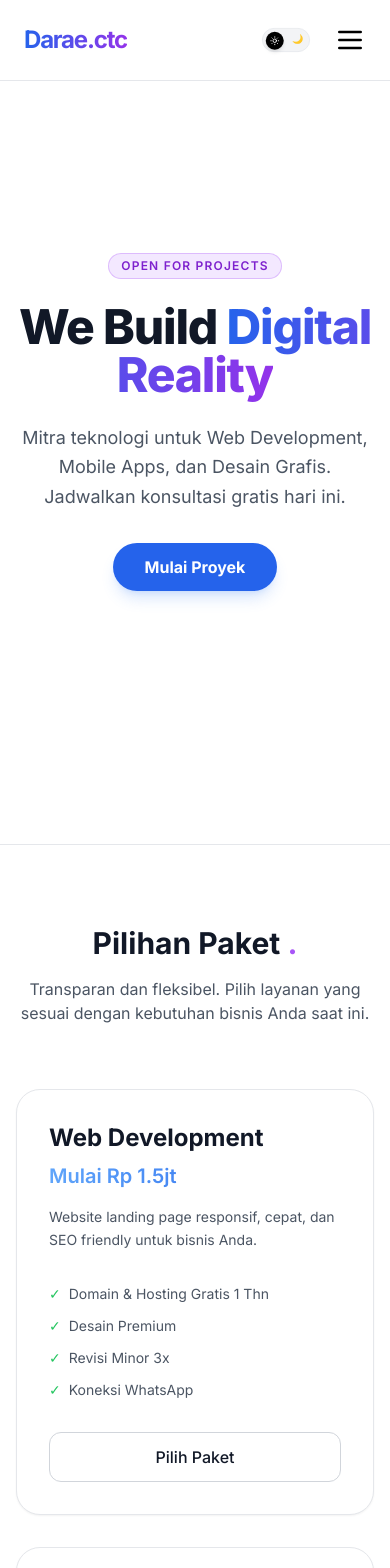
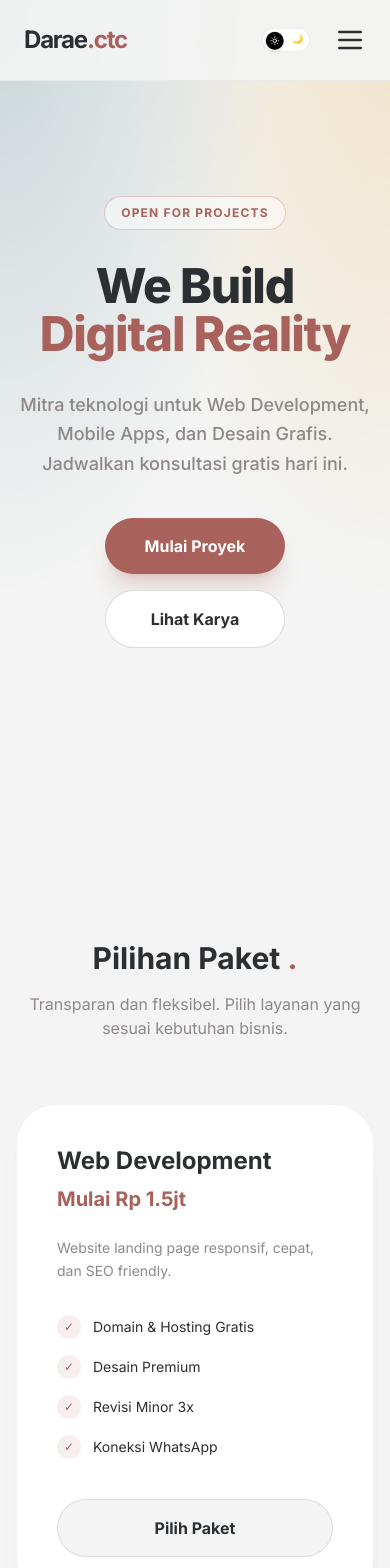
Before and after one commit to rifkyprataama/Darae.ctc, a Next.js app: page / in a window 390 px wide. Shown: the top 1568 px of the page. Built offline with nearby package versions, Linux system fonts and the light colour scheme.

Commit message:
Update palette

```diff
--- a/src/app/globals.css
+++ b/src/app/globals.css
@@ -2,33 +2,58 @@
 @tailwind components;
 @tailwind utilities;
 
+/* 1. SETUP HALAMAN */
 html {
   scroll-behavior: smooth;
   scroll-padding-top: 100px;
 }
 
-/* Scrollbar Style tetap pertahankan */
+body {
+  /* Memastikan transisi warna background halus saat ganti tema */
+  @apply transition-colors duration-300;
+}
+
+/* 2. KUSTOMISASI SCROLLBAR (PREMIUM LOOK) */
+
+/* Lebar Scrollbar */
 ::-webkit-scrollbar {
-  width: 10px;
+  width: 14px; /* Sedikit lebar untuk memberi ruang border (efek melayang) */
 }
+
+/* TRACK (Jalur Scrollbar) */
 ::-webkit-scrollbar-track {
-  background: #f3f4f6;
+  background: transparent; /* Dibuat transparan agar bersih */
 }
-.dark ::-webkit-scrollbar-track {
-  background: #09090b;
+
+/* THUMB (Batang Scrollbar) - DEFAULT (LIGHT MODE) */
+::-webkit-scrollbar-thumb {
+  /* Warna: Abu-abu dari palette Darae dengan transparansi */
+  @apply bg-darae-grey/40;
+
+  /* Trik CSS untuk membuat efek "Floating" (Melayang) */
+  border: 4px solid transparent;
+  background-clip: content-box;
+
+  /* Bentuk: Sangat Bulat */
+  border-radius: 9999px;
 }
-::-webkit-scrollbar-thumb {
-  background: #9ca3af;
-  border-radius: 99px;
-  border: 2px solid transparent;
-  background-clip: content-box;
+
+/* Saat Mouse Menyentuh Scrollbar (HOVER) */
+::-webkit-scrollbar-thumb:hover {
+  /* Warna: Berubah jadi Terracotta (Accent) */
+  @apply bg-darae-accent;
+
+  /* Sedikit memperbesar batang saat dihover */
+  border: 3px solid transparent;
 }
+
+/* 3. KHUSUS DARK MODE */
 .dark ::-webkit-scrollbar-thumb {
-  background: #3f3f46;
+  /* Warna: Putih transparan agar kontras dengan biru tua */
+  @apply bg-white/20;
 }
-::-webkit-scrollbar-thumb:hover {
-  background: #6b7280;
+
+/* Hover di Dark Mode tetap Terracotta agar konsisten */
+.dark ::-webkit-scrollbar-thumb:hover {
+  @apply bg-darae-accent;
 }
-.dark ::-webkit-scrollbar-thumb:hover {
-  background: #52525b;
-}
--- a/src/app/layout.tsx
+++ b/src/app/layout.tsx
@@ -20,8 +20,11 @@ export default function RootLayout({
   }>) {
     return (
       <html lang="en" suppressHydrationWarning>
-        <body className={`${inter.className} bg-white text-gray-900 dark:bg-black dark:text-white`}>
-          {/* 2. BUNGKUS CHILDREN DENGAN THEME PROVIDER */}
+        <body
+          className={`${inter.className}
+            bg-darae-light text-darae-charcoal
+            dark:bg-darae-dark dark:text-darae-light`}
+        >
           <ThemeProvider
               attribute="class"
               defaultTheme="system"
@@ -29,7 +32,7 @@ export default function RootLayout({
               disableTransitionOnChange
             >
               {children}
-            </ThemeProvider>
+          </ThemeProvider>
         </body>
       </html>
     );
--- a/src/components/Footer.tsx
+++ b/src/components/Footer.tsx
@@ -1,7 +1,28 @@
 export default function Footer() {
   return (
-    <footer className="py-10 text-center text-gray-500 dark:text-gray-600 border-t border-gray-200 dark:border-white/10 text-sm transition-colors">
-      <p>&copy; 2025 Darae Creative & Tech. All rights reserved.</p>
+    <footer className="py-12 px-4 text-center border-t border-darae-grey/10 bg-darae-light/50 dark:bg-black/20 backdrop-blur-sm transition-colors">
+      <div className="max-w-6xl mx-auto flex flex-col md:flex-row justify-between items-center gap-6">
+
+        {/* Brand */}
+        <div className="text-left">
+          <span className="text-xl font-bold text-darae-charcoal dark:text-white">
+            Darae<span className="text-darae-accent">.ctc</span>
+          </span>
+          <p className="text-xs text-darae-grey mt-1">Digital Creativity & Technology.</p>
+        </div>
+
+        {/* Copyright */}
+        <p className="text-sm text-darae-grey dark:text-gray-500 font-medium">
+          &copy; {new Date().getFullYear()} All rights reserved.
+        </p>
+
+        {/* Social Links (Opsional) */}
+        <div className="flex gap-4">
+           {/* Contoh link placeholder */}
+           <a href="#" className="w-8 h-8 rounded-full bg-darae-grey/10 flex items-center justify-center text-darae-grey hover:bg-darae-accent hover:text-white transition">IG</a>
+           <a href="#" className="w-8 h-8 rounded-full bg-darae-grey/10 flex items-center justify-center text-darae-grey hover:bg-darae-accent hover:text-white transition">WA</a>
+        </div>
+      </div>
     </footer>
   );
 }
--- a/src/components/Hero.tsx
+++ b/src/components/Hero.tsx
@@ -1,25 +1,41 @@
 export default function Hero() {
   return (
-    <section className="flex flex-col items-center justify-center h-screen text-center px-4">
-      {/* Badge: Ungu gelap di Light Mode, Ungu terang di Dark Mode */}
-      <div className="mb-6 px-3 py-1 rounded-full text-xs font-semibold uppercase tracking-widest border border-purple-500/30 bg-purple-100 text-purple-700 dark:bg-purple-500/10 dark:text-purple-300 transition-colors">
+    <section className="relative flex flex-col items-center justify-center min-h-screen text-center px-4 overflow-hidden">
+
+      {/* --- BACKGROUND GRADIENT MESH (The "Clouds") --- */}
+      {/* Light Mode: Soft Blue & Pale Yellow */}
+      <div className="absolute top-0 left-0 w-full h-full bg-mesh-light opacity-60 dark:opacity-0 transition-opacity duration-500 -z-10"></div>
+
+      {/* Dark Mode: Deep Blue accents */}
+      <div className="absolute top-0 left-0 w-full h-full bg-mesh-dark opacity-0 dark:opacity-100 transition-opacity duration-500 -z-10"></div>
+      {/* ----------------------------------------------- */}
+
+      {/* Badge Status */}
+      <div className="mb-8 px-4 py-2 rounded-full text-xs font-bold uppercase tracking-widest border border-darae-accent/30 bg-white/50 text-darae-accent dark:bg-black/20 dark:text-white backdrop-blur-sm">
         Open for Projects
       </div>
 
       {/* Judul Utama */}
-      <h1 className="text-5xl md:text-7xl font-extrabold tracking-tight mb-6 text-gray-900 dark:text-white transition-colors">
-        We Build <span className="text-transparent bg-clip-text bg-gradient-to-r from-blue-600 to-purple-600 dark:from-blue-400 dark:to-purple-600">Digital Reality</span>
+      <h1 className="text-5xl md:text-7xl font-extrabold tracking-tight mb-8 text-darae-charcoal dark:text-white">
+        We Build <br />
+        <span className="text-darae-accent">Digital Reality</span>
       </h1>
 
-      {/* Deskripsi: Abu gelap di Light, Abu terang di Dark */}
-      <p className="text-gray-600 dark:text-gray-400 max-w-2xl text-lg mb-8 leading-relaxed transition-colors">
+      {/* Deskripsi */}
+      <p className="text-darae-grey dark:text-gray-300 max-w-2xl text-lg mb-10 leading-relaxed font-medium">
         Mitra teknologi untuk Web Development, Mobile Apps, dan Desain Grafis.
         Jadwalkan konsultasi gratis hari ini.
       </p>
 
-      <a href="#contact" className="px-8 py-3 bg-blue-600 text-white rounded-full font-bold hover:bg-blue-500 transition shadow-lg shadow-blue-500/20">
-          Mulai Proyek
-      </a>
+      {/* Tombol CTA (Warna Terracotta) */}
+      <div className="flex flex-col md:flex-row gap-4">
+        <a href="#contact" className="px-10 py-4 bg-darae-accent text-white rounded-[2rem] font-bold hover:opacity-90 transition shadow-xl shadow-darae-accent/20">
+            Mulai Proyek
+        </a>
+        <a href="#portfolio" className="px-10 py-4 bg-white text-darae-charcoal border border-darae-grey/30 rounded-[2rem] font-bold hover:bg-gray-50 dark:bg-white/10 dark:text-white dark:hover:bg-white/20 transition">
+            Lihat Karya
+        </a>
+      </div>
     </section>
   );
 }
--- a/src/components/Navbar.tsx
+++ b/src/components/Navbar.tsx
@@ -1,57 +1,55 @@
 'use client'
 import { useState } from 'react'
 import Link from "next/link";
-import ThemeToggle from "./ThemeToggle"; // <--- 1. KITA IMPORT INI
+import ThemeToggle from "./ThemeToggle";
 
 export default function Navbar() {
   const [isOpen, setIsOpen] = useState(false);
 
   return (
-    // UPDATE STYLE NAV:
-    // - bg-white/70 (Transparan Putih) saat Light Mode
-    // - dark:bg-black/50 (Transparan Hitam) saat Dark Mode
-    <nav className="fixed top-0 w-full p-6 flex justify-between items-center backdrop-blur-md z-50 border-b border-gray-200 dark:border-white/10 bg-white/70 dark:bg-black/50 transition-colors duration-300">
+    // 1. UPDATE CONTAINER STYLE:
+    // - Background: Warna Darae Light/Dark dengan opacity 90% (Solid tapi transparan dikit)
+    // - Blur: Sm (Halus, tidak blur berlebihan seperti kaca)
+    // - Border: Abu tipis transparan
+    <nav className="fixed top-0 w-full p-6 flex justify-between items-center z-50 transition-colors duration-300 bg-darae-light/90 dark:bg-darae-dark/90 backdrop-blur-sm border-b border-darae-grey/10">
 
-      {/* 1. LOGO */}
-      {/* Warnanya kita gelapkan dikit saat Light Mode (from-blue-600) biar kontras */}
-      <Link href="/" className="text-2xl font-bold tracking-tighter bg-gradient-to-r from-blue-600 to-purple-600 dark:from-blue-400 dark:to-purple-500 bg-clip-text text-transparent relative z-50">
-        Darae.ctc
+      {/* 2. LOGO BARU: Gaya Minimalis & Solid */}
+      {/* Light: Charcoal | Dark: White | Aksen: Terracotta (.ctc) */}
+      <Link href="/" className="text-2xl font-bold tracking-tighter text-darae-charcoal dark:text-white relative z-50 transition-colors">
+        Darae<span className="text-darae-accent">.ctc</span>
       </Link>
 
-      {/* 2. MENU DESKTOP */}
-      {/* Teks abu gelap saat Light, abu terang saat Dark */}
-      <div className="hidden md:flex items-center space-x-6 text-sm font-medium text-gray-600 dark:text-gray-300">
-        <a href="#services" className="hover:text-black dark:hover:text-white transition relative group">
+      {/* 3. MENU DESKTOP */}
+      <div className="hidden md:flex items-center space-x-6 text-sm font-medium text-darae-grey dark:text-gray-300">
+        <a href="#services" className="hover:text-darae-accent transition">
           Layanan
-          <span className="absolute -bottom-1 left-0 w-0 h-0.5 bg-blue-500 transition-all group-hover:w-full"></span>
         </a>
-        <a href="#portfolio" className="hover:text-black dark:hover:text-white transition relative group">
+        <a href="#portfolio" className="hover:text-darae-accent transition">
           Portfolio
-          <span className="absolute -bottom-1 left-0 w-0 h-0.5 bg-purple-500 transition-all group-hover:w-full"></span>
         </a>
 
-        {/* --- 3. PASANG TOGGLE DI SINI (DESKTOP) --- */}
+        {/* Toggle Theme */}
         <div className="scale-90">
             <ThemeToggle />
         </div>
 
-        {/* Tombol Kontak: Hitam saat Light, Putih saat Dark */}
-        <a href="#contact" className="bg-black text-white dark:bg-white dark:text-black px-4 py-2 rounded-full hover:opacity-80 transition">
+        {/* 4. TOMBOL KONTAK: Gaya 'Super Rounded' */}
+        {/* Light: Hitam Arang | Dark: Putih */}
+        <a href="#contact" className="bg-darae-charcoal text-white dark:bg-white dark:text-darae-charcoal px-6 py-2 rounded-[2rem] hover:opacity-80 transition font-bold shadow-lg shadow-darae-charcoal/10">
           Kontak Kami
         </a>
       </div>
 
-      {/* 4. TOMBOL HAMBURGER & TOGGLE MOBILE */}
+      {/* 5. TOMBOL HAMBURGER (MOBILE) */}
       <div className="md:hidden z-50 flex items-center gap-4">
 
-        {/* Pasang Toggle juga di sini biar mudah diakses di HP */}
         <div className="scale-75">
              <ThemeToggle />
         </div>
 
         <button
           onClick={() => setIsOpen(!isOpen)}
-          className="text-black dark:text-white focus:outline-none transition-transform duration-300"
+          className="text-darae-charcoal dark:text-white focus:outline-none transition-transform duration-300"
           aria-label="Toggle Menu"
         >
           <svg className="w-8 h-8" fill="none" stroke="currentColor" viewBox="0 0 24 24">
@@ -64,26 +62,26 @@ export default function Navbar() {
         </button>
       </div>
 
-      {/* 5. MENU MOBILE OVERLAY */}
+      {/* 6. MENU MOBILE OVERLAY */}
       {isOpen && (
-        <div className="absolute top-0 left-0 w-full h-screen bg-white dark:bg-black flex flex-col items-center justify-center space-y-8 md:hidden z-40 animate-fadeIn">
+        <div className="absolute top-0 left-0 w-full h-screen bg-darae-light dark:bg-darae-dark flex flex-col items-center justify-center space-y-8 md:hidden z-40 animate-fadeIn">
            <a
              href="#services"
-             className="text-2xl font-bold text-gray-800 dark:text-gray-300 hover:text-blue-500 transition"
+             className="text-2xl font-bold text-darae-charcoal dark:text-white hover:text-darae-accent transition"
              onClick={() => setIsOpen(false)}
            >
              Layanan
            </a>
            <a
              href="#portfolio"
-             className="text-2xl font-bold text-gray-800 dark:text-gray-300 hover:text-blue-500 transition"
+             className="text-2xl font-bold text-darae-charcoal dark:text-white hover:text-darae-accent transition"
              onClick={() => setIsOpen(false)}
            >
              Portfolio
            </a>
            <a
              href="#contact"
-             className="text-2xl font-bold bg-black text-white dark:bg-white dark:text-black px-8 py-3 rounded-full hover:opacity-80 transition"
+             className="text-2xl font-bold bg-darae-charcoal text-white dark:bg-white dark:text-darae-charcoal px-8 py-3 rounded-[2rem] hover:opacity-80 transition shadow-xl"
              onClick={() => setIsOpen(false)}
            >
              Kontak Kami
--- a/src/components/Services.tsx
+++ b/src/components/Services.tsx
@@ -4,65 +4,64 @@ const services = [
   {
     title: "Web Development",
     price: "Mulai Rp 1.5jt",
-    description: "Website landing page responsif, cepat, dan SEO friendly untuk bisnis Anda.",
-    features: ["Domain & Hosting Gratis 1 Thn", "Desain Premium", "Revisi Minor 3x", "Koneksi WhatsApp"],
-    color: "from-blue-400 to-blue-600"
+    description: "Website landing page responsif, cepat, dan SEO friendly.",
+    features: ["Domain & Hosting Gratis", "Desain Premium", "Revisi Minor 3x", "Koneksi WhatsApp"],
+    color: "bg-blue-100 text-blue-600" // Aksen icon
   },
   {
     title: "Social Media Design",
     price: "Mulai Rp 500rb",
-    description: "Paket konten visual untuk Instagram/TikTok agar brand terlihat profesional.",
-    features: ["5-10 Feed/Story Design", "Source File (Canva/Ps)", "Riset Hashtag", "Revisi Sepuasnya"],
-    color: "from-purple-400 to-purple-600"
+    description: "Konten visual Instagram/TikTok agar brand terlihat profesional.",
+    features: ["5-10 Feed/Story", "Source File", "Riset Hashtag", "Revisi Sepuasnya"],
+    color: "bg-purple-100 text-purple-600"
   },
   {
     title: "Video Editing",
     price: "Mulai Rp 300rb",
-    description: "Edit video pendek (Reels/TikTok) atau panjang (YouTube) dengan gaya sinematik.",
+    description: "Edit video pendek (Reels) atau panjang dengan gaya sinematik.",
     features: ["Color Grading", "Sound Design", "Subtitle/Caption", "Transisi Smooth"],
-    color: "from-pink-400 to-red-500"
+    color: "bg-pink-100 text-pink-600"
   }
 ]
 
 export default function Services() {
   return (
-    // Hapus bg-black. Ubah border jadi abu halus.
-    <section id="services" className="py-20 px-4 border-t border-gray-200 dark:border-white/5 transition-colors">
+    <section id="services" className="py-24 px-4 transition-colors">
       <div className="max-w-6xl mx-auto">
         <div className="text-center mb-16">
-          <h2 className="text-3xl md:text-5xl font-bold mb-4 text-gray-900 dark:text-white transition-colors">
-            Pilihan Paket <span className="text-purple-500">.</span>
+          <h2 className="text-3xl md:text-5xl font-bold mb-4 text-darae-charcoal dark:text-white">
+            Pilihan Paket <span className="text-darae-accent">.</span>
           </h2>
-          <p className="text-gray-600 dark:text-gray-400 max-w-2xl mx-auto transition-colors">
-            Transparan dan fleksibel. Pilih layanan yang sesuai dengan kebutuhan bisnis Anda saat ini.
+          <p className="text-darae-grey dark:text-gray-300 max-w-2xl mx-auto">
+            Transparan dan fleksibel. Pilih layanan yang sesuai kebutuhan bisnis.
           </p>
         </div>
 
         <div className="grid grid-cols-1 md:grid-cols-3 gap-8">
           {services.map((item, index) => (
-            // Card: Light (Putih, Border Abu, Shadow) | Dark (Transparan, Border Putih tipis)
-            <div key={index} className="relative group p-8 rounded-3xl border border-gray-200 bg-white shadow-sm hover:shadow-xl dark:border-white/10 dark:bg-white/5 dark:hover:bg-white/10 transition duration-300 flex flex-col">
+            // CARD STYLE:
+            // - Light: Putih, Shadow Halus
+            // - Dark: Putih transparan (Glassy dark), Border tipis
+            <div key={index} className="p-10 rounded-[2.5rem] bg-white border border-darae-grey/10 shadow-xl shadow-darae-grey/5 dark:bg-white/5 dark:border-white/10 hover:-translate-y-2 transition duration-300 flex flex-col">
 
-              {/* Efek Glow (Hanya muncul di Dark Mode atau saat hover) */}
-              <div className={`absolute inset-0 bg-gradient-to-br ${item.color} opacity-0 group-hover:opacity-5 rounded-3xl transition duration-500`}></div>
-
-              <h3 className="text-2xl font-bold mb-2 text-gray-900 dark:text-white transition-colors">{item.title}</h3>
-              <div className={`text-xl font-semibold bg-gradient-to-r ${item.color} bg-clip-text text-transparent mb-4`}>
+              <h3 className="text-2xl font-bold mb-2 text-darae-charcoal dark:text-white">{item.title}</h3>
+              <div className="text-xl font-bold text-darae-accent mb-6">
                 {item.price}
               </div>
-              <p className="text-gray-600 dark:text-gray-400 text-sm mb-8 leading-relaxed transition-colors">
+              <p className="text-darae-grey dark:text-gray-400 text-sm mb-8 leading-relaxed">
                 {item.description}
               </p>
 
-              <ul className="space-y-3 mb-8 flex-1">
+              <ul className="space-y-4 mb-10 flex-1">
                 {item.features.map((feature, idx) => (
-                  <li key={idx} className="flex items-center text-sm text-gray-600 dark:text-gray-300 transition-colors">
-                    <span className="mr-2 text-green-500 dark:text-green-400">✓</span> {feature}
+                  <li key={idx} className="flex items-center text-sm text-darae-charcoal dark:text-gray-200">
+                    <span className="w-6 h-6 rounded-full bg-darae-accent/10 text-darae-accent flex items-center justify-center mr-3 text-xs">✓</span>
+                    {feature}
                   </li>
                 ))}
               </ul>
 
-              <a href="#contact" className="w-full py-3 rounded-xl border border-gray-300 text-gray-900 hover:bg-black hover:text-white dark:border-white/20 dark:text-white dark:hover:bg-white dark:hover:text-black transition text-center font-medium">
+              <a href="#contact" className="w-full py-4 rounded-[2rem] bg-darae-light border border-darae-grey/20 text-darae-charcoal font-bold hover:bg-darae-accent hover:text-white hover:border-darae-accent transition text-center dark:bg-white/10 dark:text-white dark:hover:bg-darae-accent">
                 Pilih Paket
               </a>
             </div>
--- a/src/components/ThemeToggle.tsx
+++ b/src/components/ThemeToggle.tsx
@@ -19,9 +19,9 @@ export default function ThemeToggle() {
       type="button"
       className="
         relative w-16 h-8 rounded-full p-1 transition-colors duration-300 focus:outline-none
-        border border-gray-200 dark:border-zinc-700
-        /* WARNA WADAH (CONTAINER): */
-        bg-gray-100 dark:bg-zinc-800
+        border border-darae-grey/20 dark:border-white/10
+        /* WARNA WADAH: Sesuaikan dengan palette */
+        bg-white dark:bg-black/30
       "
     >
       {/* ---------------------------------------------------------------
--- a/tailwind.config.ts
+++ b/tailwind.config.ts
@@ -1,18 +1,30 @@
 import type { Config } from "tailwindcss";
 
 const config: Config = {
-  darkMode: 'class', // <--- Pastikan ini ada
+  darkMode: 'class',
   content: [
     "./src/pages/**/*.{js,ts,jsx,tsx,mdx}",
-    "./src/components/**/*.{js,ts,jsx,tsx,mdx}", // <--- Pastikan baris ini ada!
+    "./src/components/**/*.{js,ts,jsx,tsx,mdx}",
     "./src/app/**/*.{js,ts,jsx,tsx,mdx}",
   ],
   theme: {
     extend: {
+      colors: {
+        // PALETTE DARAE.CTC
+        darae: {
+          light: '#F3F4F3',      // Background Light (Off-white)
+          dark: '#2E455A',       // Background Dark (Deep Blue/Night)
+          charcoal: '#2C2F32',   // Teks Utama (Dark Charcoal)
+          accent: '#A8625B',     // Tombol/Highlight (Terracotta)
+          grey: '#8E8887',       // Border/Secondary Text
+          softBlue: '#ADC1C8',   // Gradasi 1
+          paleYellow: '#F0D9AD', // Gradasi 2
+        }
+      },
       backgroundImage: {
-        "gradient-radial": "radial-gradient(var(--tw-gradient-stops))",
-        "gradient-conic":
-          "conic-gradient(from 180deg at 50% 50%, var(--tw-gradient-stops))",
+        // KITA BUAT GRADIENT MESH DISINI
+        'mesh-light': "radial-gradient(at 0% 0%, #ADC1C8 0px, transparent 50%), radial-gradient(at 100% 0%, #F0D9AD 0px, transparent 50%)",
+        'mesh-dark': "radial-gradient(at 0% 0%, #1a2a3a 0px, transparent 50%), radial-gradient(at 100% 0%, #2E455A 0px, transparent 50%)",
       },
     },
   },
```
Also changed, not shown: src/components/Contact.tsx (+48 -24 lines), src/components/Portfolio.tsx (+29 -60 lines).
